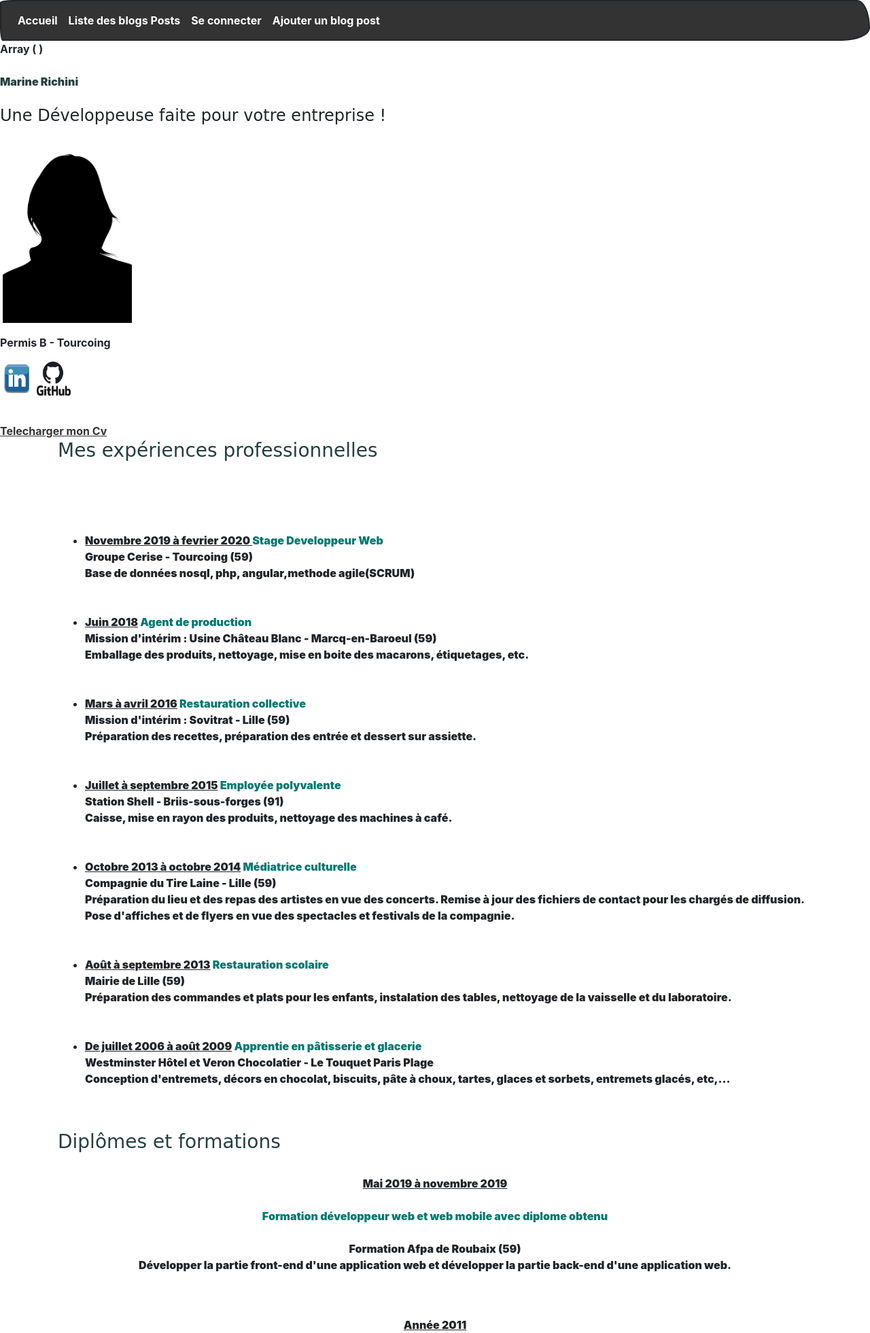
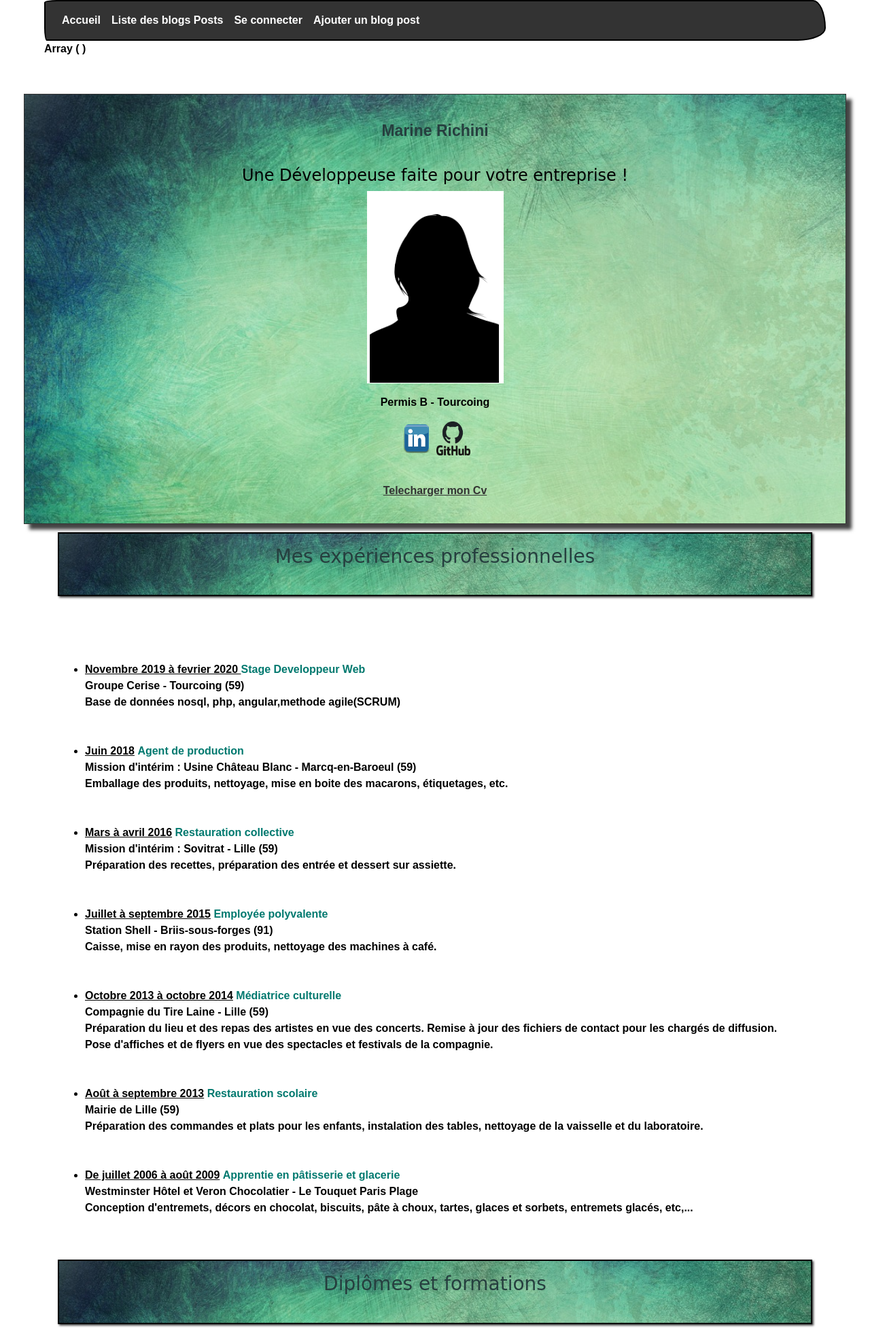
Before and after one commit to Djiek/blog_-professionnel, a PHP site: page / in a window 1280 px wide. Shown: the top 1961 px of the page at 68% size. Run offline with PHP 8.4, Linux system fonts and the light colour scheme; some web fonts are replaced.

Commit message:
css deleted by mistake

```diff
--- a/public/css/css.css
+++ b/public/css/css.css
@@ -1 +1,146 @@
-/* / */
+body {
+    color: black;
+    font-family: Arial, verdana, georgia;
+    margin: auto !important;
+    max-width: 1150px !important;
+}
+
+#infoSmartphone {
+    padding: 15px;
+    border: 3px #263f3f solid;
+    box-shadow: 2px 2px 3px #444;
+    margin: 20px;
+    background: url(public/image/fondvert.png);
+    background-size: cover;
+}
+
+#fond {
+    background: url(public/image/fondvert3.png);
+    -webkit-background-size: cover;
+    background-size: cover;
+    border: 2px black solid;
+    /*padding : 30px; */
+    box-shadow: 2px 2px 3px #444;
+}
+
+#nom {
+    font-size: 23px;
+    vertical-align: middle;
+    /* pour que le nom soit separé du reste et d'une autre taille,couleur*/
+}
+
+#nom,
+table {
+    display: inline-block;
+    /* pour aligner les infos et le nom*/
+    margin: 0px 100px 0px;
+}
+
+table {
+    color: #263f3f;
+    vertical-align: middle;
+    font-size: large;
+    text-align: center;
+    border: 3px #263f3f solid;
+    box-shadow: 2px 2px 3px #444;
+    padding: 8px;
+    font-weight: bold;
+    background-image: linear-gradient(180deg, #fff, #ddd 40%, #ccc);
+    font-size: 15px;
+}
+
+a:hover {
+    color: #9400D3;
+}
+
+
+/* pour rendre le mail dynamique*/
+
+a:visited {
+    color: black;
+}
+
+#titre {
+    text-align: center;
+    /*tout mes titres sont centré, avec un cadre de la même taille*/
+    border: 2px black solid;
+    padding-top: 17px;
+    background: url(public/image/fondvert.png);
+    /* apparement les deux ligres du bas sont faite pour que les anciennes versions des navigateurs puissent voir le fond correctement*/
+    background-size: cover;
+    /* j'ai testé sans et c'est moche*/
+    box-shadow: 2px 2px 3px #444;
+    margin-bottom: 0em;
+    padding-bottom: 2em;
+}
+
+header {
+    /*word-wrap: break-word;*/
+    border: 1px solid #333;
+    box-shadow: 8px 8px 5px #444;
+    background: url(public/image/fondvert.png);
+    -webkit-background-size: cover;
+    background-size: cover;
+    text-align: center;
+    margin: 30px -30px 12px;
+    padding: 36px;
+}
+
+#element {
+    word-wrap: break-word;
+    margin: 27px 2px 40px 3px;
+    font-size: 16px;
+}
+
+#element p {
+    border: 2px black solid;
+    padding: 24px 14px 0px 16px;
+    box-shadow: 2px 2px 3px #444;
+    margin: 8px 10px 21px;
+}
+
+
+/*.conteneur
+{
+	display:flex;
+	justify-content: space-between;     mettre deux bloc a coté avec un espace entre eux ...
+}*/
+
+.benevolat {
+    border: 1px solid #333;
+    box-shadow: 8px 8px 5px #444;
+    padding: 8px 12px;
+    background-image: linear-gradient(180deg, #fff, #ddd 40%, #ccc);
+    margin: 12px -10px 10px;
+    text-align: center;
+    font-size: 16px;
+}
+
+#loisir {
+    text-align: center;
+    margin: 10px 20px 10px;
+    /* pour separer les loisirs du reste des infos du bas, ça allait pas vraimeent avec */
+    padding: 30px;
+    background: #C0C0C0;
+    border: 3px #263f3f solid;
+    box-shadow: 4px 4px 3px #444;
+    font-size: 16px;
+}
+
+.bordure {
+    padding: 10px !important;
+    margin: 10px !important;
+    text-align: center !important;
+}
+
+.bordureCom {
+    text-align: center !important;
+}
+
+.listpost {
+    text-align: center;
+}
+
+.textBlogPost {
+    color: black;
+}
```
